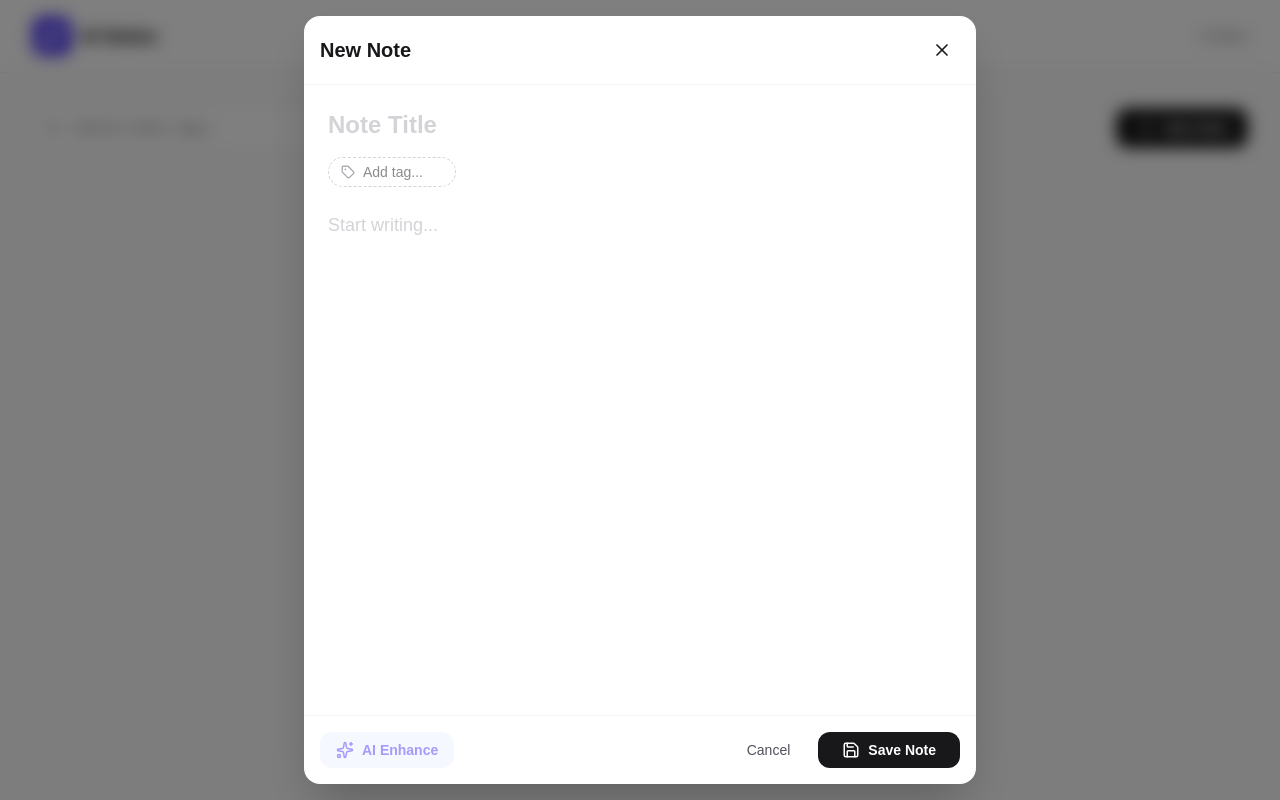
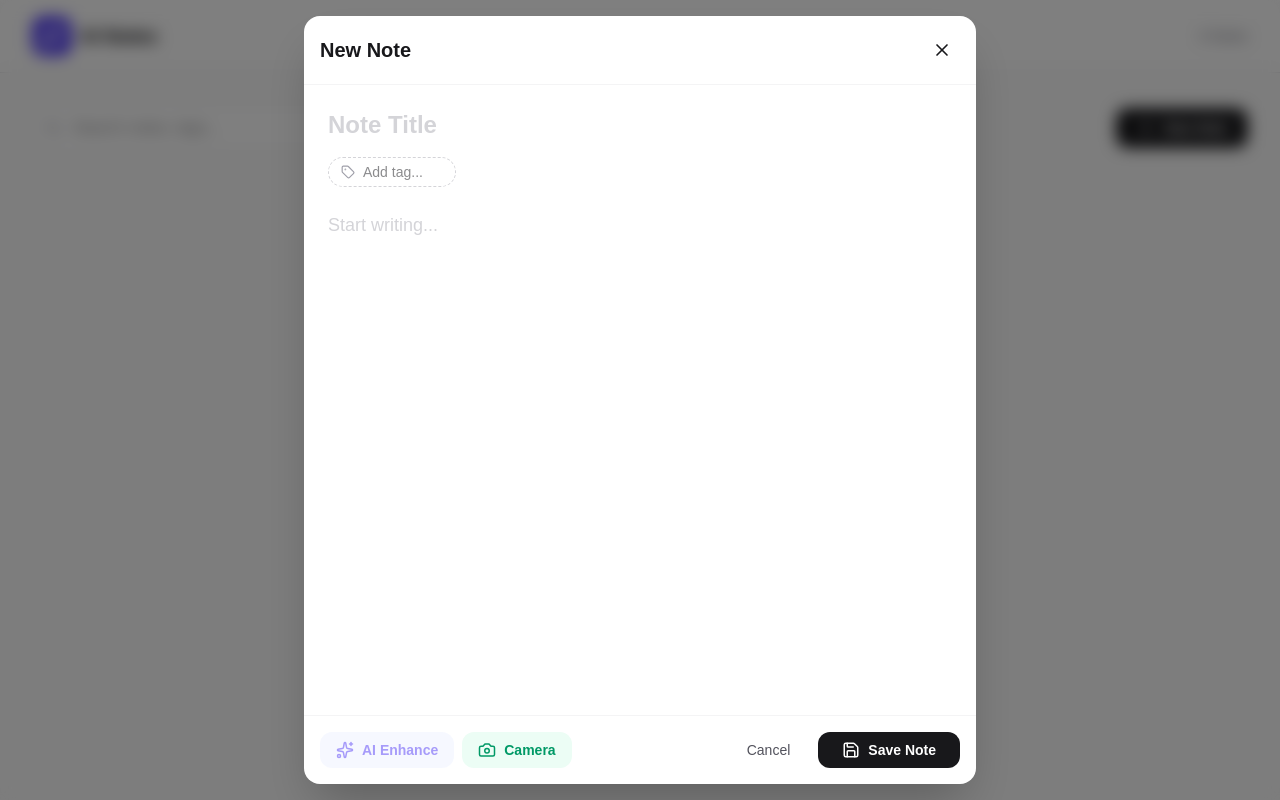
Before and after one commit to Ritikrai304/notes-, a Next.js app: page / in a window 1280 px wide. Both pictures are taken after a click on the button "New Note". Built offline with nearby package versions, Linux system fonts and the light colour scheme.

Commit message:
Add Camera feature for OCR and text extraction using Gemini AI

```diff
--- a/package.json
+++ b/package.json
@@ -15,7 +15,7 @@
     "date-fns": "^4.1.0",
     "dotenv": "^17.4.2",
     "lucide-react": "^1.14.0",
-    "next": "16.2.4",
+    "next": "^9.3.3",
     "react": "19.2.4",
     "react-dom": "19.2.4",
     "tailwind-merge": "^3.5.0"
--- a/src/app/page.tsx
+++ b/src/app/page.tsx
@@ -95,6 +95,28 @@ export default function Home() {
     }
   };
 
+  const captureImage = async (image: string) => {
+    try {
+      const response = await fetch("/api/ai", {
+        method: "POST",
+        headers: { "Content-Type": "application/json" },
+        body: JSON.stringify({ image }),
+      });
+
+      if (!response.ok) {
+        const errorData = await response.json();
+        throw new Error(errorData.error || "Vision failed to process the request");
+      }
+
+      const data = await response.json();
+      return data.extractedText;
+    } catch (error: any) {
+      console.error("Vision Error:", error);
+      alert(`Vision Error: ${error.message}. Please check your API key and internet connection.`);
+      throw error;
+    }
+  };
+
   if (!isLoaded) return null;
 
   return (
@@ -130,6 +152,7 @@ export default function Home() {
           onClose={() => setIsEditorOpen(false)}
           onSave={handleSaveNote}
           onGenerateAI={generateAI}
+          onCaptureImage={captureImage}
         />
       )}
     </div>
--- a/src/components/NoteEditor.tsx
+++ b/src/components/NoteEditor.tsx
@@ -2,7 +2,7 @@
 
 import { useState, useEffect } from "react";
 import { Note } from "@/types/note";
-import { X, Save, Sparkles, Loader2, Plus, Tag as TagIcon } from "lucide-react";
+import { X, Save, Sparkles, Loader2, Plus, Tag as TagIcon, Camera } from "lucide-react";
 import { cn } from "@/lib/utils";
 
 interface NoteEditorProps {
@@ -10,6 +10,7 @@ interface NoteEditorProps {
   onSave: (note: Partial<Note>) => void;
   onClose: () => void;
   onGenerateAI: (content: string) => Promise<{ summary: string; tags: string[] }>;
+  onCaptureImage: (base64Image: string) => Promise<string>;
 }
 
 export default function NoteEditor({
@@ -17,12 +18,14 @@ export default function NoteEditor({
   onSave,
   onClose,
   onGenerateAI,
+  onCaptureImage,
 }: NoteEditorProps) {
   const [title, setTitle] = useState(note?.title || "");
   const [content, setContent] = useState(note?.content || "");
   const [tags, setTags] = useState<string[]>(note?.tags || []);
   const [newTag, setNewTag] = useState("");
   const [isGenerating, setIsGenerating] = useState(false);
+  const [isCapturing, setIsCapturing] = useState(false);
 
   useEffect(() => {
     if (note) {
@@ -73,6 +76,35 @@ export default function NoteEditor({
     } finally {
       setIsGenerating(false);
     }
+  };
+
+  const handleCameraClick = () => {
+    const input = document.createElement("input");
+    input.type = "file";
+    input.accept = "image/*";
+    input.capture = "environment";
+    input.onchange = async (e) => {
+      const file = (e.target as HTMLInputElement).files?.[0];
+      if (!file) return;
+
+      setIsCapturing(true);
+      const reader = new FileReader();
+      reader.onload = async () => {
+        try {
+          const base64Image = reader.result as string;
+          const extractedText = await onCaptureImage(base64Image);
+          if (extractedText) {
+            setContent((prev) => (prev ? `${prev}\n\n${extractedText}` : extractedText));
+          }
+        } catch (error) {
+          console.error("Failed to extract text:", error);
+        } finally {
+          setIsCapturing(false);
+        }
+      };
+      reader.readAsDataURL(file);
+    };
+    input.click();
   };
 
   return (
@@ -133,9 +165,10 @@ export default function NoteEditor({
         </div>
 
         <div className="flex items-center justify-between border-t border-zinc-100 p-4 dark:border-zinc-800">
+          <div className="flex gap-2">
             <button
               onClick={handleAI}
-            disabled={isGenerating || !content.trim()}
+              disabled={isGenerating || isCapturing || !content.trim()}
               className="flex items-center gap-2 rounded-xl bg-indigo-50 px-4 py-2 text-sm font-semibold text-indigo-600 transition-colors hover:bg-indigo-100 disabled:opacity-50 dark:bg-indigo-950/30 dark:text-indigo-400"
             >
               {isGenerating ? (
@@ -145,6 +178,20 @@ export default function NoteEditor({
               )}
               AI Enhance
             </button>
+
+            <button
+              onClick={handleCameraClick}
+              disabled={isCapturing || isGenerating}
+              className="flex items-center gap-2 rounded-xl bg-emerald-50 px-4 py-2 text-sm font-semibold text-emerald-600 transition-colors hover:bg-emerald-100 disabled:opacity-50 dark:bg-emerald-950/30 dark:text-emerald-400"
+            >
+              {isCapturing ? (
+                <Loader2 size={18} className="animate-spin" />
+              ) : (
+                <Camera size={18} />
+              )}
+              Camera
+            </button>
+          </div>
 
           <div className="flex gap-3">
             <button
```
Also changed, not shown: src/app/api/ai/route.ts (+29 -7 lines), 1 other file (tests, documents, lock files or other folders). Lines whose indentation alone changed are shown as unchanged.
